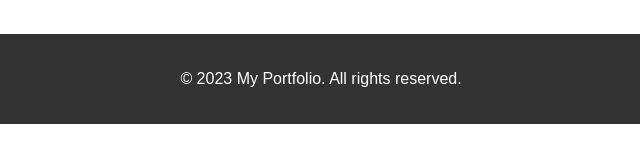
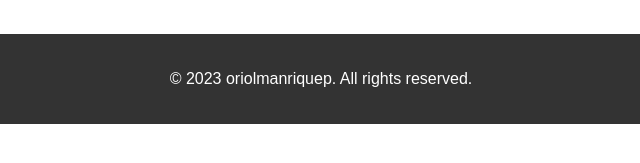
Before and after one commit to Oamp1796/InitialProjects, a plain HTML site: page index.html in a window 1280 px wide. Shown: the part 631-794 px from the top of the page, 319-959 px from the left. Drawn offline with Linux system fonts and the light colour scheme; a script that the page names is missing.

Commit message:
index.html

```diff
--- a/index.html
+++ b/index.html
@@ -33,7 +33,7 @@
   </section>
 
   <footer>
-    <p>&copy; 2023 My Portfolio. All rights reserved.</p>
+    <p>&copy; 2023 oriolmanriquep. All rights reserved.</p>
   </footer>
 
   <script src="script.js"></script>
```
